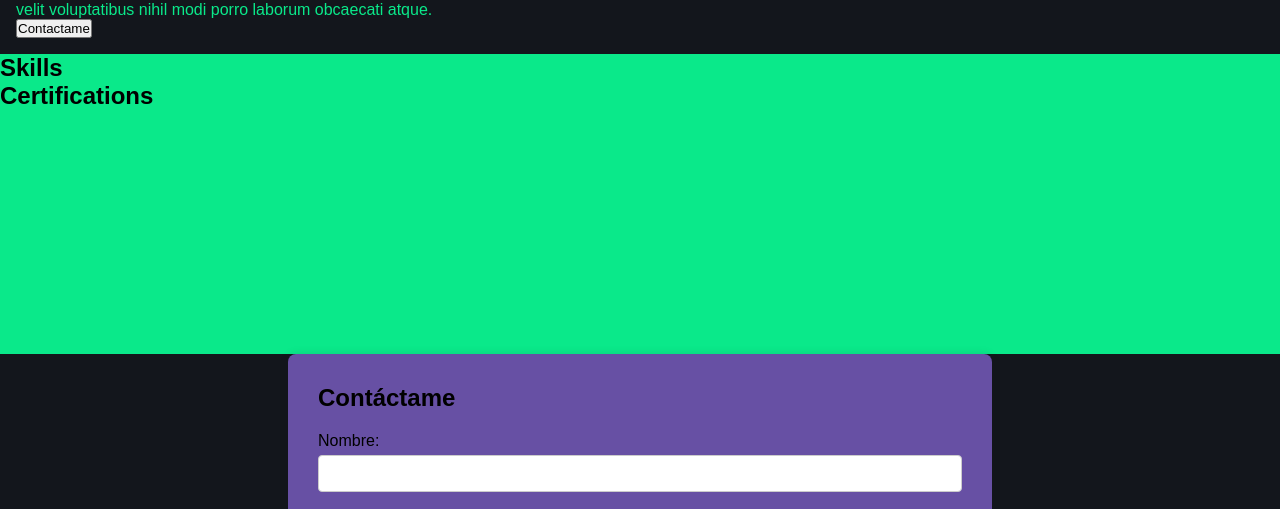
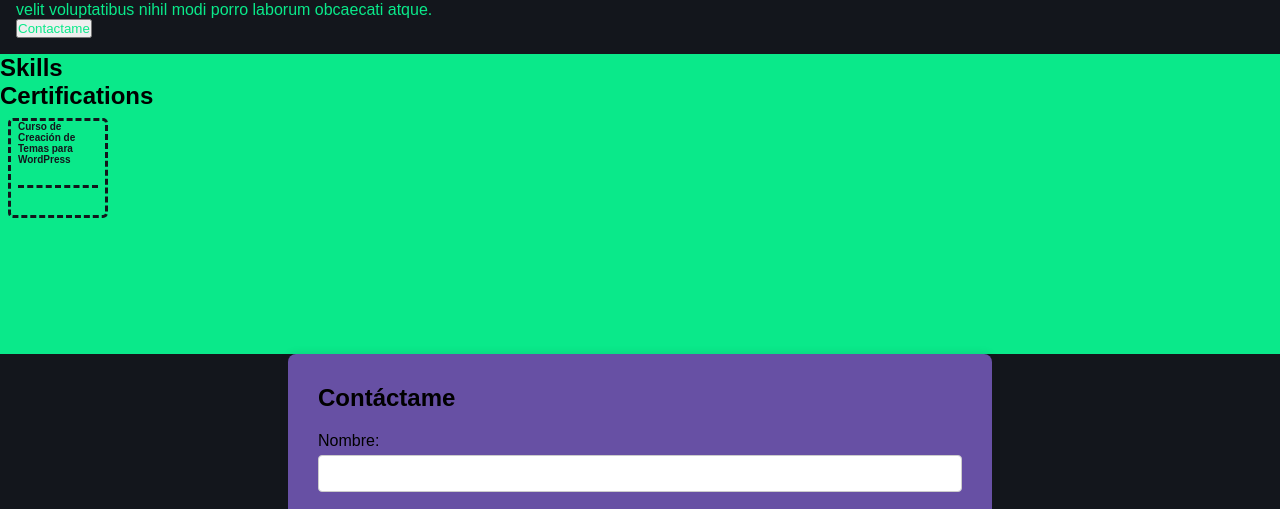
Before and after one commit to rafaelanton-ve/dw_anton, a plain HTML site: page index.html in a window 1280 px wide. Shown: the part 287-796 px from the top of the page. Drawn offline with Linux system fonts and the light colour scheme.

Commit message:
styles cards certifications

```diff
--- a/css/styles.css
+++ b/css/styles.css
@@ -96,7 +96,34 @@ nav ul {
     height: 300px;
     background-color: var(--verde_platzi);
 }
-
+.content-certifications{
+    width: 100%;
+    height: auto;
+}
+.card-certification{
+    width: 100px;
+    height: 100px;
+    display: flexbox;
+    align-items: center;
+    justify-content: center;
+    border-style: dashed;
+    border-color: var(--azul_platzi);
+    border-radius: 5px;
+    margin: 8px;
+}
+.titlecard-certification{
+    width: 80px;
+    height: 64px;
+    font-size: 10px;
+    color: var(--azul_platzi);
+    margin: auto;
+}
+.tecnologiescard-certification{
+    width: 80px;
+    height: auto;
+    border-top: dashed var(--azul_platzi);
+    margin: auto;
+}
 .contact-form h2 {
     margin-bottom: 20px;
 }
--- a/index.html
+++ b/index.html
@@ -50,7 +50,8 @@
             </div>
             <div class="card-presentation">
                 <p>Lorem ipsum dolor sit amet consectetur, adipisicing elit. Perferendis repellat blanditiis facilis nostrum aliquam, consequatur maxime excepturi cumque voluptatum deleniti vero quasi velit voluptatibus nihil modi porro laborum obcaecati atque.</p>
-                <button>Contactame</button>
+
+                <button><a href="#contact-me">Contactame</a></button>
             </div>
         </section>
         <section class="skills">
@@ -60,13 +61,13 @@
                 <h2>Certifications</h2>
                 <div class="content-certifications">
                     <div class="card-certification">
-                        <h4 class="titlecard-certification"></h4>
-                        <div class="cardtecnologies-certification"></div>
+                        <h4 class="titlecard-certification">Curso de Creación de Temas para WordPress</h4>
+                        <div class="tecnologiescard-certification"></div>
                     </div>
                 </div>
             </div>
         </section>
-        <section class="contact-me">
+        <section id="contact-me" class="contact-me">
         <div class="contact-form-container">
             <form class="contact-form" onsubmit="sendEmail(event)">
                 <h2>Contáctame</h2>
```
